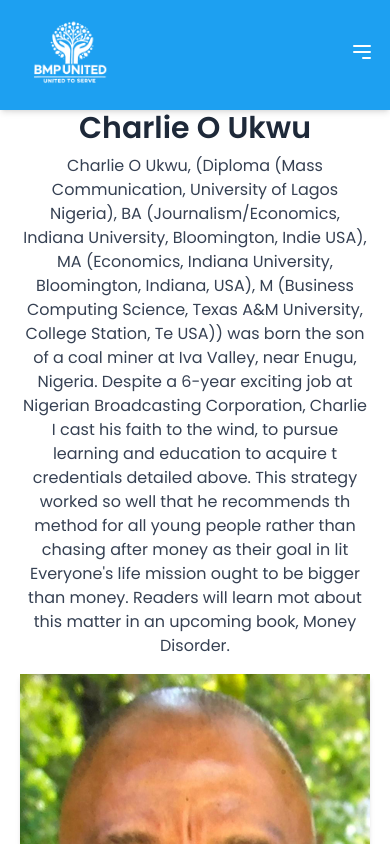
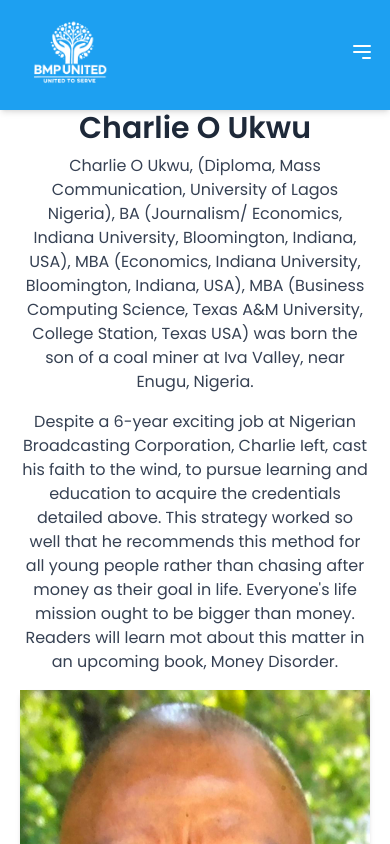
Before and after one commit to Dubby-Bantin/BMP, a Next.js app: page / in a window 390 px wide. Shown: the top 844 px of the page. Built offline with nearby package versions, Linux system fonts and the light colour scheme; a web font is replaced by a local one.

Commit message:
updated banner

```diff
--- a/src/app/page.tsx
+++ b/src/app/page.tsx
@@ -15,17 +15,14 @@ export default function Home() {
     <div>
       <AuthorBanner
         name="Charlie O Ukwu"
-        bio="Charlie O Ukwu, (Diploma (Mass Communication, University of Lagos Nigeria), BA (Journalism/Economics, Indiana University, Bloomington, Indie USA), MA (Economics, Indiana University, Bloomington, Indiana, USA), M (Business Computing Science, Texas A&M University, College Station, Te
-USA)) was born the son of a coal miner at Iva Valley, near Enugu, Nigeria.
-Despite a 6-year exciting job at Nigerian Broadcasting Corporation, Charlie I cast his faith to the wind, to pursue learning and education to acquire t credentials detailed above. This strategy worked so well that he recommends th method for all young people rather than chasing after money as their goal in lit Everyone's life mission ought to be bigger than money. Readers will learn mot about this matter in an upcoming book, Money Disorder.
-"
+
         imageUrl="/images/author.jpg"
       />
       <div className="md:px-20 py-20">
         {/* <AboutSection /> */}
         <AuthorSection />
         <StorySection
-          title={`Young Man In A Hurry : Son of Mary by Charlie O. Ukwu`}
+
           paragraphs={paragraphs}
           imageUrl="/images/book_cover.png"
           imagePosition="right"
--- a/src/components/banner.tsx
+++ b/src/components/banner.tsx
@@ -4,11 +4,10 @@ import Link from "next/link";
 
 interface AuthorBannerProps {
   name: string;
-  bio: string;
   imageUrl: string;
 }
 
-const AuthorBanner: React.FC<AuthorBannerProps> = ({ name, bio, imageUrl }) => {
+const AuthorBanner: React.FC<AuthorBannerProps> = ({ name, imageUrl }) => {
   return (
     <div className="relative rounded-xl overflow-hidden flex items-center justify-center w-full">
       <div className="md:flex items-center justify-between w-full gap-55 md:px-0 px-5">
@@ -17,7 +16,26 @@ const AuthorBanner: React.FC<AuthorBannerProps> = ({ name, bio, imageUrl }) => {
             {name}
           </h1>
 
-          <p className="text-gray-700 mb-4 md:text-xl">{bio}</p>
+          <p className="text-gray-700 mb-4 md:text-xl">
+            {" "}
+            Charlie O Ukwu, (Diploma, Mass Communication, University of Lagos
+            Nigeria), BA (Journalism/ Economics, Indiana University,
+            Bloomington, Indiana, USA), MBA (Economics, Indiana University,
+            Bloomington, Indiana, USA), MBA (Business Computing Science, Texas
+            A&M University, College Station, Texas USA) was born the son of a
+            coal miner at Iva Valley, near Enugu, Nigeria.
+          </p>
+          <p className="text-gray-700 mb-4 md:text-xl">
+            {" "}
+            Despite a 6-year exciting job at Nigerian Broadcasting Corporation,
+            Charlie Ieft, cast his faith to the wind, to pursue learning and
+            education to acquire the credentials detailed above. This strategy
+            worked so well that he recommends this method for all young people
+            rather than chasing after money as their goal in life.
+            Everyone&apos;s life mission ought to be bigger than money. Readers
+            will learn mot about this matter in an upcoming book, Money
+            Disorder.
+          </p>
         </div>
 
         <div className="md:w-[750px] relative md:h-[750px] h-[500px]">
--- a/src/components/book1.tsx
+++ b/src/components/book1.tsx
@@ -2,14 +2,12 @@ import Image from "next/image";
 import React from "react";
 
 interface StorySectionProps {
-  title?: string;
   paragraphs: string[];
   imageUrl: string;
   imagePosition?: "left" | "right"; // Choose image alignment
 }
 
 const StorySection: React.FC<StorySectionProps> = ({
-  title,
   paragraphs,
   imageUrl,
   imagePosition = "left",
@@ -17,12 +15,10 @@ const StorySection: React.FC<StorySectionProps> = ({
   return (
     <section id="book1" className="py-12 px-4 sm:px-6 lg:px-8 bg-white">
       <div className="max-w-6xl mx-auto">
-        {title && (
-          <h2 className="text-3xl font-bold text-gray-900 mb-8 text-center">
-            <span className="italic">{title.slice(0, 20)}</span>
-            {title.slice(20)}
-          </h2>
-        )}
+        <h2 className="text-3xl font-bold text-gray-900 mb-8 text-center">
+          YOUNG MAN <span className="italic">IN A HURRY </span>: Son of Mary by
+          Charlie O. Ukwu
+        </h2>
         <div
           className={`flex flex-col ${
             imagePosition === "left" ? "md:flex-row" : "md:flex-row-reverse"
--- a/src/components/reviews.tsx
+++ b/src/components/reviews.tsx
@@ -7,12 +7,21 @@ const ReviewsSection = () => {
         className="py-20 bg-[#1da0f1] flex items-center justify-between text-white  p-4 text-center gap-20 md:w-[70rem]"
       >
         <p>
-          A life-changing debut novel that is an excellent guide for young
-          people in our generation - Felix, PhD
+          A personable look at a fascinating life. The author lets us in to his
+          unique journey from childhood to parenthood, from student to
+          professional, from his native land to several places outside his
+          country. It is motivational with many examples of overcoming
+          challenges. If you&apos;re looking for an easy read with rich cultural
+          references to African history, specifically Nigeria, then this book is
+          for you. Uukwu, Amazon verified purchase.
         </p>
         <p>
-          A great story of zeal and total commitment to hard work - Chidiogo, a
-          happy reader
+          Thank you for the book &quot;Young Man In A Hurry&quot; I highly
+          recommend it. Patience, perseverance, determination, persistence and
+          preparation makes an unbeatable combination for Success. The
+          remarkable thing we have is a choice every day regarding the attitude
+          we will embrace for the day or how we choose to show up for our self.
+          I salute you. EkeleG, Amazon verified purchase
         </p>
       </div>
     </section>
```
